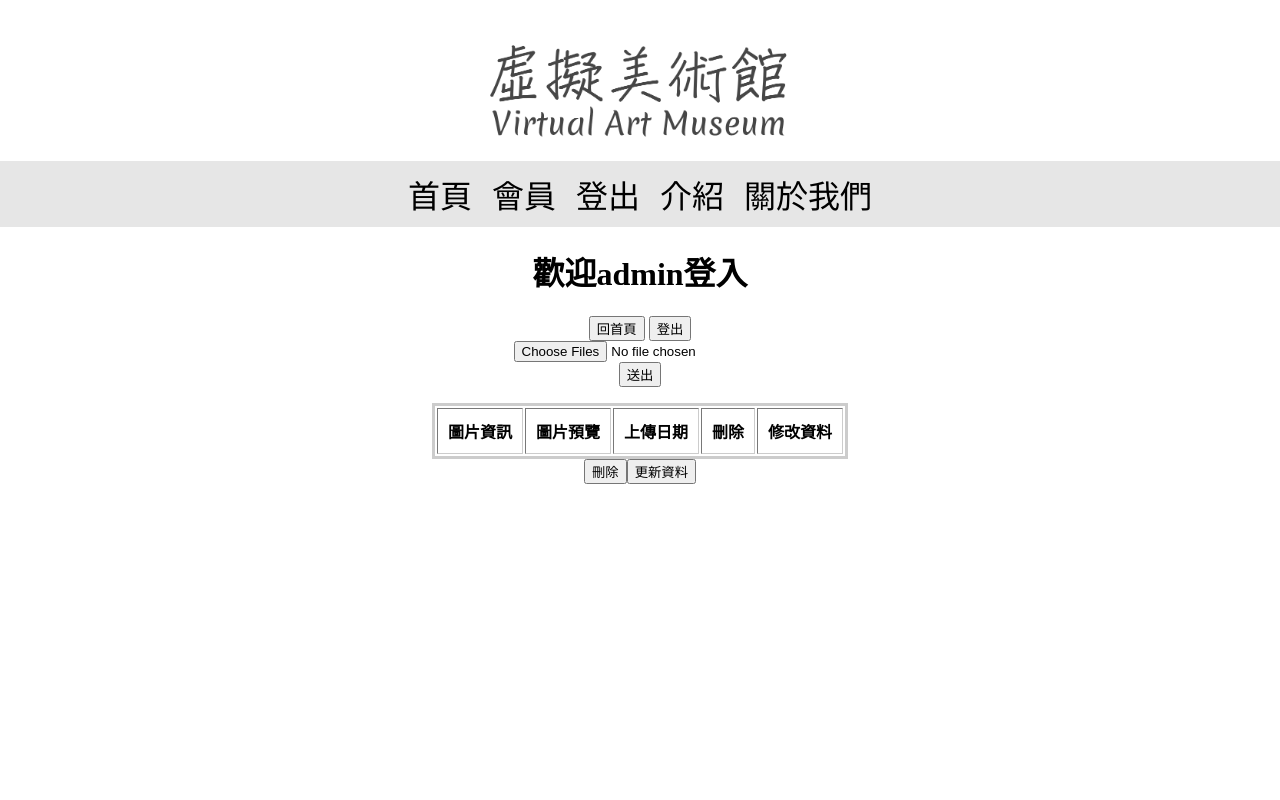
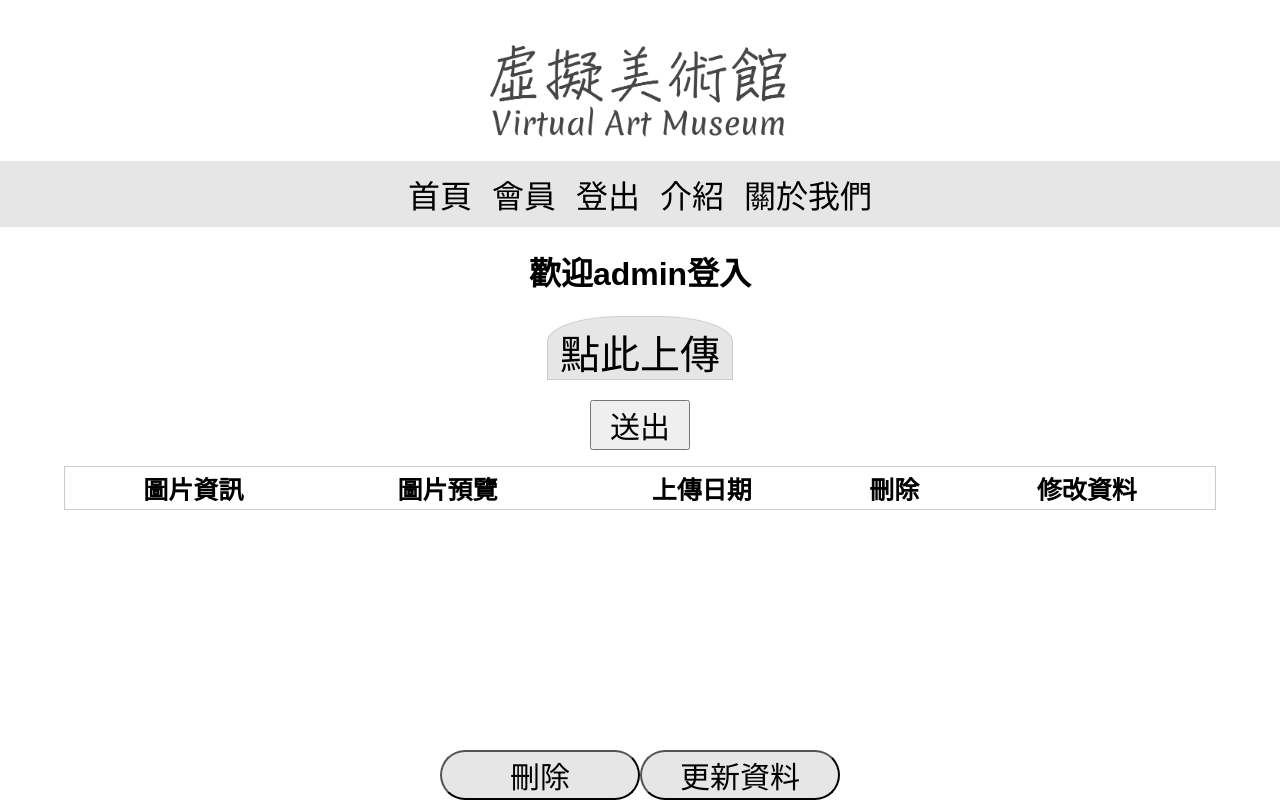
Before and after one commit to neilchouGTX/VirtualMuseum, a PHP site: page /imageUploader.php in a window 1280 px wide. Run offline with PHP 8.4, Linux system fonts and the light colour scheme; a user stored in the database is signed in; data comes from the database, SQL or seed files in the repository; tables that the repository leaves empty or names only in its code hold one stand-in row (values such as "Sample post"); lists and menus that the app fills with data are empty.

Commit message:
image uploader css update

```diff
--- a/css/imageUploader.css
+++ b/css/imageUploader.css
@@ -1,6 +1,23 @@
+body{
+    font-family:sans-serif,Microsoft JhengHei;
+}
+.custom-file-upload {
+    border-radius: 40% 40% 0% 0%;
+    background-color: rgb(230, 230, 230);
+    font-size: 40px;
+    width:auto;
+    height: 50px;
+    border: 1px solid #ccc;
+    display: inline-block;
+    padding: 6px 12px;
+    cursor: pointer;
+}
+input[type="file"] {
+    display: none;
+}
 #picID{
     height:auto;
-    width:300px;
+    width:250px;
     word-wrap:break-word;
     padding:20px;
 }
@@ -22,13 +39,79 @@
 }
 .image:hover{
     transform: scale(2);
+    z-index:2;
 }
-#picData{
+
+textarea{
+    height:100px;
+    width:200px;
+    resize: none;
+}
+.outerTable{
+    border:1px #cccccc solid;
+    font-size: 25px;
+    width : 90%;
+}
+.outerTable tr,td{
+    /* width:300px; */
+    border-top:2px #cccccc solid;
+    padding-left:30px;
+    padding-right:30px;
+}
+.pic_attribute_td{
+    width:20%;
+}
+.pic_td{
+    width:20%;
+}
+.time_td{
+    width:15%;
+}
+.delete_td{
+    width:10%;
+}
+.pic_data_td{
     height:auto;
     width:500px;
 }
-textarea{
-    height:200px;
+.innerTable{
+    /* border:3px #cccccc solid; */
+    width:500px;
+}
+.innerTable td{
+    border-top:1px #cccccc solid;
     width:auto;
-    resize: none;
+
 }
+.innerTable input,select{
+    width:200px;
+    height:30px;
+    font-size: 20px;
+}
+.operation{
+    display:flex;
+    justify-content: center;
+    position:fixed;
+    width:  100%;
+    height: auto;
+    bottom: 0px;
+
+}
+.operation button{
+    border-radius: 30px;
+    background-color:rgb(230, 230, 230);
+    font-size: 30px;
+    width:200px;
+    height: 50px;
+}
+.operation button:hover{
+    background-color: rgb(115, 115, 115);
+    font-size: 30px;
+    width:200px;
+    height: 50px;
+}
+.operation div{
+    flex:none;
+
+
+}
--- a/imageUploader.php
+++ b/imageUploader.php
@@ -31,7 +31,7 @@
         mkdir("image/$school_id/$username/$dateOfToday",0755);
     }
     if(isset($_POST["action"])){
-        if($_POST["action"]=="delete"){
+        if($_POST["action"]=="delete" && isset($_POST["deletePictureID"])){
             $preDelete = $_POST["deletePictureID"];
             for($i=0; $i<count($preDelete); $i++){
                 unlink($_POST["deletePicturePath"][$preDelete[$i]]);
@@ -56,7 +56,7 @@
                 header("Location: imageUploader.php");
             }
         }
-        else if($_POST["action"]=="update"){
+        else if($_POST["action"]=="update" && isset($_POST["updateArtName"])){
             $preUpdate = $_POST["updateArtName"];
             foreach($preUpdate as $updateID => $updateValue ){
                 if($updateValue!=""){
@@ -141,10 +141,13 @@
         }
         for($i=0; $i<$total_count; $i++){
             $_FILES["fileUpload"]["name"][$i] = str_replace(" ", "_", $_FILES["fileUpload"]["name"][$i]);
-            if(move_uploaded_file($_FILES["fileUpload"]["tmp_name"][$i],"image/$school_id/$username/$dateOfToday/".$_FILES["fileUpload"]["name"][$i])){
-                $sqlCheckDuplicate = "SELECT COUNT(`image_title`) FROM $school_id"."_image_attribute WHERE `image_title`='".$_FILES["fileUpload"]["name"][$i]."'" ;
+            $sqlCheckDuplicate = "SELECT COUNT(`image_title`) FROM $school_id"."_image_attribute WHERE `image_title`='".$_FILES["fileUpload"]["name"][$i]."' AND `uploader`='".$username."'" ;
             $resultCheckDuplicate = $conn->query($sqlCheckDuplicate)->fetch_assoc();
             if($resultCheckDuplicate["COUNT(`image_title`)"]==0){
+                if(move_uploaded_file($_FILES["fileUpload"]["tmp_name"][$i],"image/$school_id/$username/$dateOfToday/".$_FILES["fileUpload"]["name"][$i])){
+                    // $sqlCheckDuplicate = "SELECT COUNT(`image_title`) FROM $school_id"."_image_attribute WHERE `image_title`='".$_FILES["fileUpload"]["name"][$i]."'" ;
+                    // $resultCheckDuplicate = $conn->query($sqlCheckDuplicate)->fetch_assoc();
+                    // if($resultCheckDuplicate["COUNT(`image_title`)"]==0){
                         $stmt = $conn->prepare("INSERT INTO $school_id"."_image_attribute (image_id,uploader,image_title, image_path) VALUES (?,?,?,?);");
                         $stmt -> bind_param("ssss",$pre_image_id,$username,$_FILES["fileUpload"]["name"][$i],$dir);
                         $pre_image_id = $dateOfToday."_".str_pad(($numberOfToday+$i+1),4,"0",STR_PAD_LEFT);
@@ -152,8 +155,8 @@
                         $stmt -> execute();
                         $stmt -> close();
 
-                    $stmt = $conn->prepare("SELECT image_id FROM `$school_id"."_image_attribute` WHERE image_title=?");
-                    $stmt -> bind_param("s",$_FILES["fileUpload"]["name"][$i]);
+                        $stmt = $conn->prepare("SELECT image_id FROM `$school_id"."_image_attribute` WHERE image_title=? AND uploader=?");
+                        $stmt -> bind_param("ss",$_FILES["fileUpload"]["name"][$i],$username);
                         $stmt -> execute();
                         $stmt -> bind_result($fetch_image_id);
                         $stmt -> fetch();
@@ -164,15 +167,17 @@
                         $stmt -> bind_param("ss",$fetch_image_id,$phpDateTime);
                         $stmt -> execute();
                         $stmt -> close();
+                    // }
+
+                }
+                else{
+                    $upload_flag = false;
+                }
             }
             else{
                 header("refresh:3;url=imageUploader.php");
                 echo "重複檔名(".$_FILES["fileUpload"]["name"][$i].")上傳...即將返回";
                 exit();
-                }
-            }
-            else{
-                $upload_flag = false;
             }
         }
         if($upload_flag)
@@ -205,13 +210,16 @@
             </nav>
         </header>
         <h1>歡迎<?php echo $mySqlName?>登入</h1>
-        <input type="button" value="回首頁" onclick="location.href='index.php'">
-        <input type="button" value="登出" onclick="location.href='index.php?logout=1'">
+        <!-- <input type="button" value="回首頁" onclick="location.href='index.php'">
+        <input type="button" value="登出" onclick="location.href='index.php?logout=1'"> -->
 
         <form method="post" enctype="multipart/form-data">
-            <input type="file" name="fileUpload[]" multiple="multiple"/>
+            <label for="file-upload" class="custom-file-upload">
+            點此上傳
+            </label>
+            <input id="file-upload" type="file" name="fileUpload[]" multiple="multiple" />
             <br>
-            <input type="submit" value="送出"/>
+            <input type="submit" value="送出" style="margin-top:20px;width:100px;height:50px;font-size:30px;"/>
         </form>
         <p>
             <?php
@@ -228,33 +236,34 @@
                 $resultBranch = $conn->query($sqlBranch);
 
                 $data_count = 0;
-                echo "<table style='border:3px #cccccc solid;' cellpadding='10' border='1' align=center>";
+                echo "<table class='outerTable' align=center>";
                 echo "<tr><th>圖片資訊</th><th>圖片預覽</th><th>上傳日期</th><th>刪除</th><th>修改資料</th></tr>";
                 echo "<form method='post'>";
                 while($row = $result->fetch_assoc()) {
                     mysqli_data_seek($resultArt,0);
                     mysqli_data_seek($resultBranch,0);
                     echo "<tr>";
-                    echo "<td>";
+                    echo "<td class='pic_attribute_td'>";
                     echo "<p id='picID' >圖片編號: ".$row["image_id"]."</br>"."圖片名稱: ".$row["image_title"]."</p>";
                     echo "</td>";
-                    echo "<td>";
+                    echo "<td class='pic_td'>";
                     echo "<div class='imageDiv'>";
                     echo "<img class='image' src='".$row["image_path"]."' alt='a pic'>";
                     echo "</div>";
                     echo "</td>";
                     $sqlImageData = "SELECT `art_upload_time` FROM `$school_id"."_image_data` WHERE image_id='".$row["image_id"]."'";
                     $resultImageData = $conn->query($sqlImageData)->fetch_assoc();
-                    echo "<td>";
-                    echo $resultImageData["art_upload_time"];
+                    $resultImageDataExplode = explode(" ",$resultImageData["art_upload_time"]);
+                    echo "<td class='time_td'>";
+                    echo $resultImageDataExplode[0]."</br>".$resultImageDataExplode[1];
                     echo "</td>";
-                    echo "<td align = center>";
-                    echo "<input type='checkbox' name='deletePictureID[]' value=".$row['image_id']." />
+                    echo "<td class='delete_td'>";
+                    echo "<input type='checkbox' name='deletePictureID[]' value=".$row['image_id']." style='width:50px;height:50px;'/>
                             <input type='hidden' name='deletePicturePath[".$row['image_id']."]' value=".$row['image_path']." />";
                     echo "</td>";
-                    echo "<td id='picData' align='left'>";
+                    echo "<td class='pic_data_td' align='left'>";
                     /*---------------------this is the start of inner table---------------------*/
-                    echo "<table style='border:3px #cccccc solid;' border='1'>";
+                    echo "<table class='innerTable' >";
                     $sqlChooseData = "SELECT `art_name`,`art_author`,`art_description`,`author_class` FROM `$school_id"."_image_data` WHERE image_id='".$row["image_id"]."'";
                     $resultChooseData = $conn->query($sqlChooseData);
                     $rowChooseData = $resultChooseData->fetch_assoc();
@@ -262,7 +271,7 @@
                     echo "<td>";
                     echo "作品名稱:";
                     echo "</td>";
-                    echo "<td style='width:400px;'>";
+                    echo "<td>";
                     echo "<input type='text' name='updateArtName[".$row["image_id"]."]' value='".$rowChooseData["art_name"]."' pattern='^[\w\u4e00-\u9fa5 ]+$' maxlength='50'/>";
                     echo "</td>";
                     echo "</tr>";
@@ -346,8 +355,10 @@
                 }
                 echo "</table>";
                 echo "<input name='data_count' type='hidden' value=$data_count></input>";
-                echo "<button type='submit' name='action' value='delete'>刪除</button>";
-                echo "<button type='submit' name='action' value='update'>更新資料</button>";
+                echo "<div class='operation'>";
+                echo "<div><button type='submit' name='action' value='delete'>刪除</button></div>";
+                echo "<div><button type='submit' name='action' value='update'>更新資料</button></div>";
+                echo "</div>";
                 echo "</form>";
                 $result->close();
             ?>
```
Lines whose indentation alone changed are shown as unchanged.
